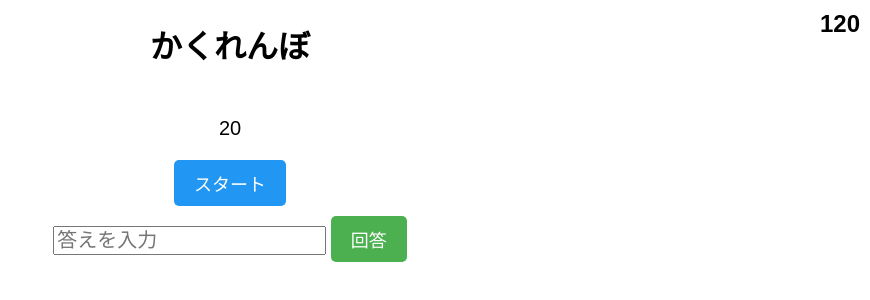
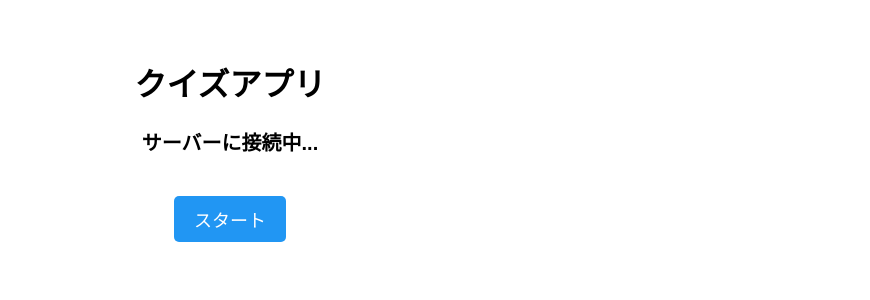
Before and after one commit to Mikaeru104/quiz-zetubou, a website: page index.html in a window 1280 px wide. Shown: the whole page, without its empty margins (410-1280 px from the left). Drawn offline with Linux system fonts and the light colour scheme.

Commit message:
Update index.html
第2ステージ追加による修正

```diff
--- a/index.html
+++ b/index.html
@@ -1,88 +1,60 @@
 <!DOCTYPE html>
 <html lang="ja">
 <head>
-    <meta charset="UTF-8">
-    <meta name="viewport" content="width=device-width, initial-scale=1.0">
+  <meta charset="UTF-8" />
+  <meta name="viewport" content="width=device-width, initial-scale=1.0"/>
   <title>クイズアプリ</title>
   <style>
     body {
       font-family: Arial, sans-serif;
       text-align: center;
+      padding: 30px;
     }
-        #waitingMessage {
-            color: red;
+    #status {
+      margin: 20px 0;
+      font-size: 20px;
       font-weight: bold;
     }
-        #gameTimer {
-            position: fixed;
-            top: 10px;
-            right: 10px;
-            font-size: 24px;
-            font-weight: bold;
-        }
-        #question {
-            margin-top: 50px;
-            font-size: 24px;
-            font-weight: bold;
-        }
-        #timer {
-            font-size: 20px;
+    #startBtn, #answerBtn {
+      padding: 10px 20px;
+      font-size: 18px;
+      cursor: pointer;
+      border: none;
+      border-radius: 5px;
       margin-top: 20px;
     }
-        #score {
-            font-size: 20px;
+    #startBtn {
+      background-color: #2196F3;
+      color: white;
+    }
+    #answerBtn {
+      background-color: #4CAF50;
+      color: white;
+    }
+    #answerSection {
+      display: none;
       margin-top: 20px;
     }
     #answerInput {
-            font-size: 20px;
-            margin-top: 20px;
-        }
-        #answerBtn {
-            padding: 10px 20px;
       font-size: 18px;
-            cursor: pointer;
-            background-color: #4CAF50;
-            color: white;
-            border: none;
-            border-radius: 5px;
-        }
-        #startBtn {
-            padding: 10px 20px;
-            font-size: 18px;
-            cursor: pointer;
-            background-color: #2196F3;
-            color: white;
-            border: none;
-            border-radius: 5px;
-            display: inline-block;
-            margin-top: 20px;
+      padding: 5px;
     }
   </style>
 </head>
 <body>
-    <h1>かくれんぼ</h1>
+  <h1 id="gameTitle">クイズアプリ</h1>
 
-    <div id="waitingMessage"></div>
-
-    <!-- 全体タイマー（右上に表示） -->
-    <div id="gameTimer">120</div>
-
-    <!-- 問題とタイマー -->
-    <div id="question"></div>
-    <div id="timer">20</div>
+  <div id="status">サーバーに接続中...</div>
 
   <!-- スタートボタン -->
-    <button id="startBtn">スタート</button>
+  <button id="startBtn" onclick="startGame()">スタート</button>
 
-    <!-- 入力と回答ボタン -->
-    <div>
-        <input type="text" id="answerInput" placeholder="答えを入力">
-        <button id="answerBtn">回答</button>
+  <!-- 回答エリア -->
+  <div id="answerSection">
+    <input type="text" id="answerInput" placeholder="答えを入力" />
+    <button id="answerBtn" onclick="sendAnswer()">回答</button>
   </div>
 
-    <!-- スコア -->
-    <div id="score"></div>
-
-    <script src="script.js"></script> <!-- 外部JavaScript -->
+  <script src="script.js"></script>
 </body>
 </html>
```
Lines whose indentation alone changed are shown as unchanged.
